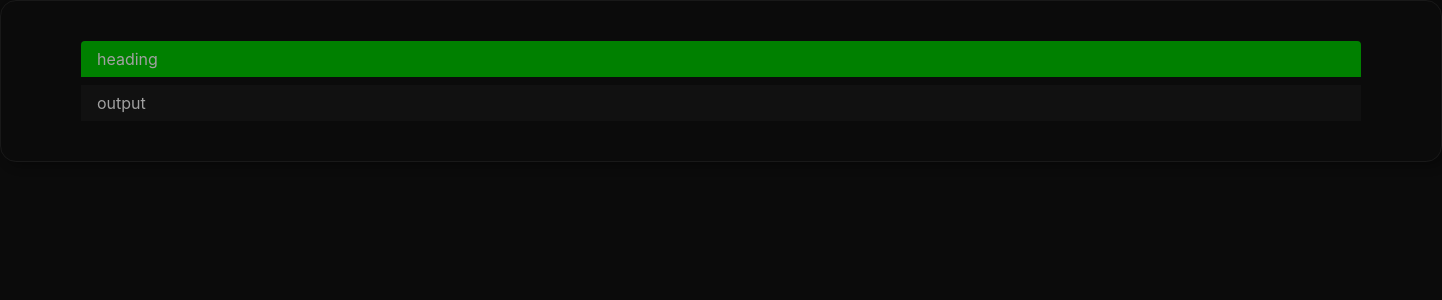
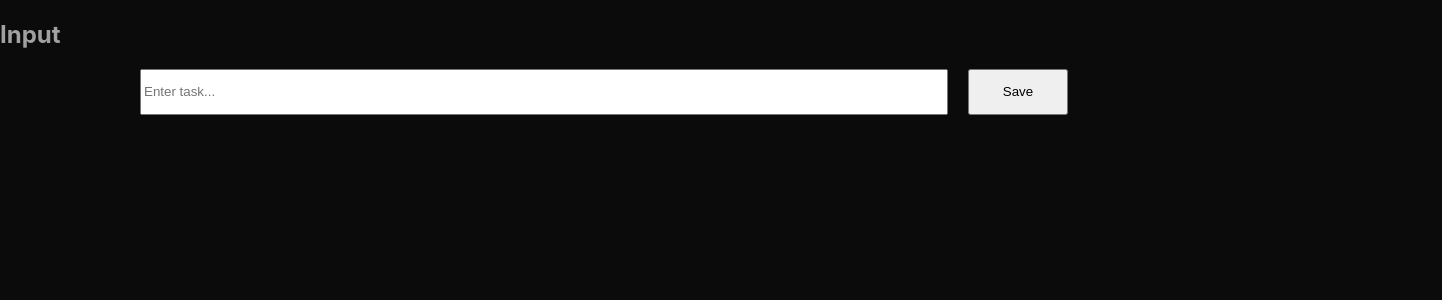
Before and after one commit to Mridul-Works/to-do-reactapp, a React (Create React App) app: page / in a window 1280 px wide. Shown: the top 300 px of the page, 1442 px wide, since content can reach past the window. Built offline with nearby package versions, Linux system fonts and the light colour scheme.

Commit message:
input form working and completed

```diff
--- a/src/App.css
+++ b/src/App.css
@@ -1,38 +1,6 @@
-.App {
-  text-align: center;
+body{
+margin: 0;
+padding: 0;
+background: rgb(11 11 11);
+color: #a1a1a1;
 }
-
-.App-logo {
-  height: 40vmin;
-  pointer-events: none;
-}
-
-@media (prefers-reduced-motion: no-preference) {
-  .App-logo {
-    animation: App-logo-spin infinite 20s linear;
-  }
-}
-
-.App-header {
-  background-color: #282c34;
-  min-height: 100vh;
-  display: flex;
-  flex-direction: column;
-  align-items: center;
-  justify-content: center;
-  font-size: calc(10px + 2vmin);
-  color: white;
-}
-
-.App-link {
-  color: #61dafb;
-}
-
-@keyframes App-logo-spin {
-  from {
-    transform: rotate(0deg);
-  }
-  to {
-    transform: rotate(360deg);
-  }
-}
--- a/src/App.js
+++ b/src/App.js
@@ -1,12 +1,13 @@
 
 import './App.css';
-import Homepage from "./views/homepage.jsx"
+// import Homepage from "./views/homepage.jsx"
+import InputForm from "./views/inputform.jsx"
 
 function App() {
   return (
   <div>
-
-    <Homepage />
+    <InputForm />
+    {/* <Homepage /> */}
   </div>
   );
 }
--- a/src/style/home.css
+++ b/src/style/home.css
@@ -1,9 +1,4 @@
-body{
-margin: 0;
-padding: 0;
-background: rgb(11 11 11);
-color: #a1a1a1;
-}
+
 
 .todoList{
 
--- /dev/null
+++ b/src/style/inputForm.css
@@ -0,0 +1,21 @@
+
+
+.inputForm{
+
+
+    form{
+        max-width: 1000px;
+        width: 100%;
+        margin: 0 auto;
+        display: flex;
+        gap: 20px;
+    }
+    form input{
+
+        height: 40px;
+        flex-basis: 80%;
+    }
+    form button{
+        flex-basis: 10%;
+    }
+}
--- /dev/null
+++ b/src/views/inputform.jsx
@@ -0,0 +1,44 @@
+import React, { useState } from 'react';
+import "../style/inputForm.css";
+
+const InputForm = () => {
+  const [toDoList, setToDoList] = useState([]);
+
+  const saveToDoList = (event) => {
+    event.preventDefault();
+
+    const toName = event.target.elements.toName.value.trim();
+
+    if (toDoList.includes(toName)) {
+      alert("TODO name already exists");
+    } else {
+      const finalToDoList = [...toDoList, toName];
+      setToDoList(finalToDoList);
+      console.log(finalToDoList);
+    }
+
+    // clear the input after saving
+    event.target.reset();
+  };
+
+  return (
+    <div className="inputForm">
+      <h2>Input</h2>
+      <form onSubmit={saveToDoList}>
+        <input type="text" name="toName" placeholder="Enter task..." required />
+        <button type="submit">Save</button>
+      </form>
+
+      <div className="outerDiv">
+
+      <ul>
+        {toDoList.map((item, index) => (
+          <li key={index}>{item}  <span >&times;</span></li>
+        ))}
+      </ul>
+      </div>
+    </div>
+  );
+};
+
+export default InputForm;
```
